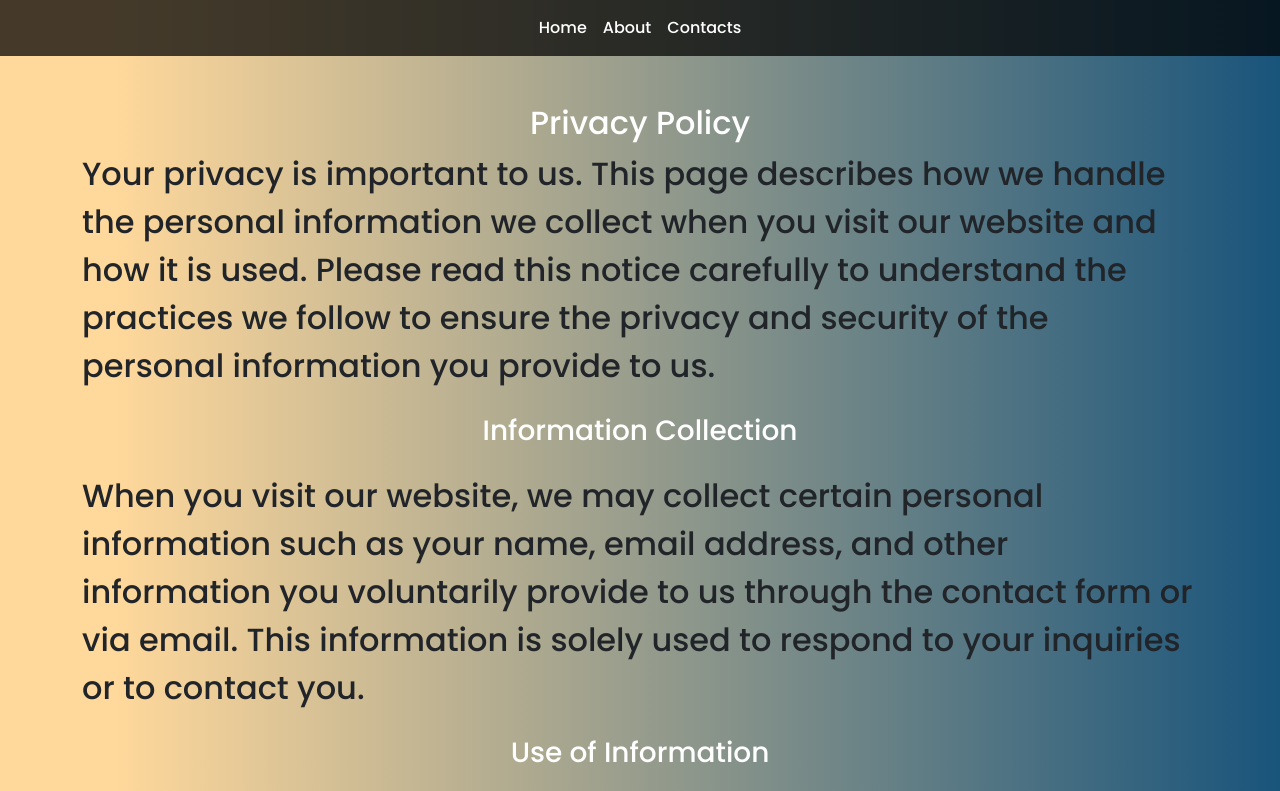
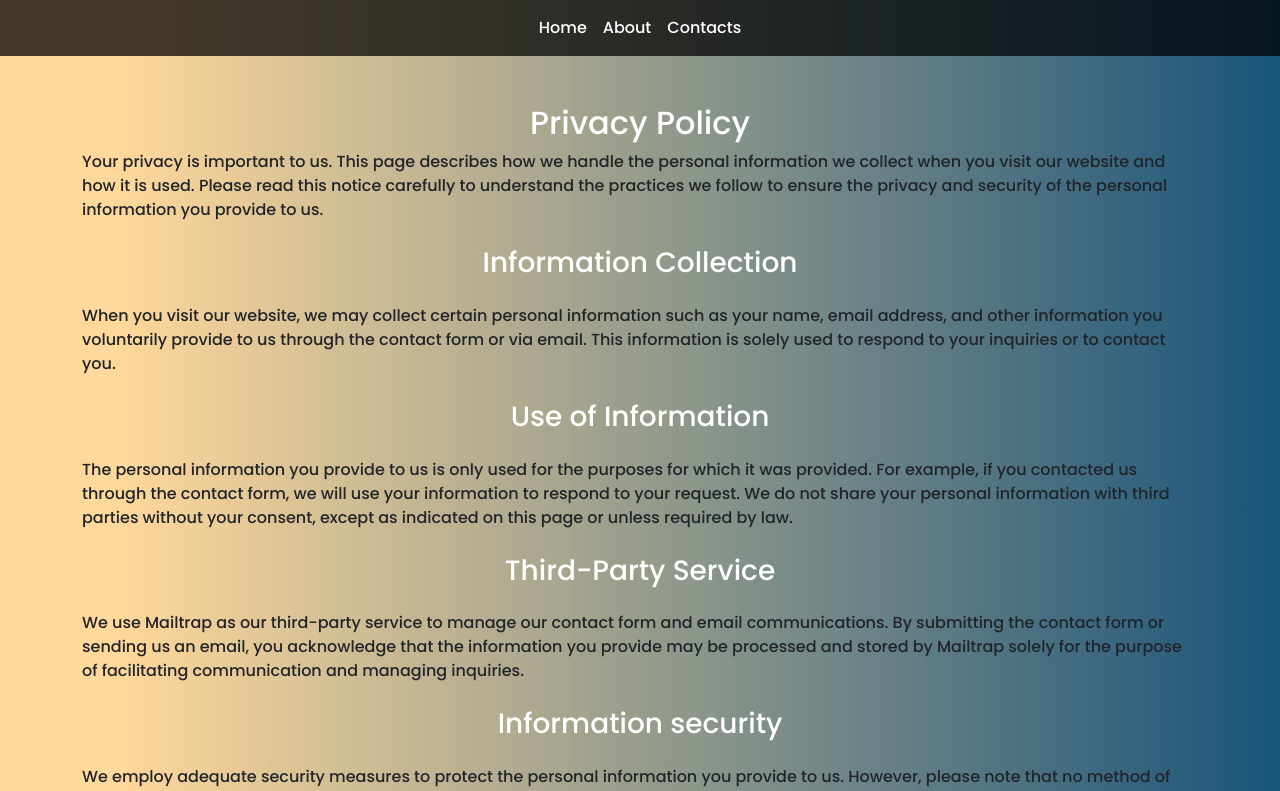
Before and after one commit to giuseppevignanello/vite-boolfolio, a Vue app: page /privacy-policy in a window 1280 px wide. Shown: the top 791 px of the page. Built offline with nearby package versions, Linux system fonts and the light colour scheme.

Commit message:
fix privacy policy font size

```diff
--- a/src/assets/scss/app.scss
+++ b/src/assets/scss/app.scss
@@ -352,10 +352,6 @@ a {
 
 // #region privacy
 
-.privacy-policy {
-    font-size: 2rem;
-}
-
 // #endregion privacy
 
 .tech_text {
--- a/src/components/OtherThings.vue
+++ b/src/components/OtherThings.vue
@@ -39,7 +39,7 @@ export default {
                 <h2 class="display-5 fw-bold">Other Things</h2>
                 <h5> I love reading and writing and I collaborate with some publishing projects</h5>
                 <ul class="d-flex list-unstyled flex-wrap justify-content-center">
-                    <li class="technology my-3" v-for="publishing in  this.publishings ">
+                    <li class="my-3" v-for="publishing in  this.publishings ">
                         <a class="text-dark" :href="publishing.website" target="_blank">
                             <div class="me-5 tech">
                                 <div class="d-flex justify-content-center">
```
